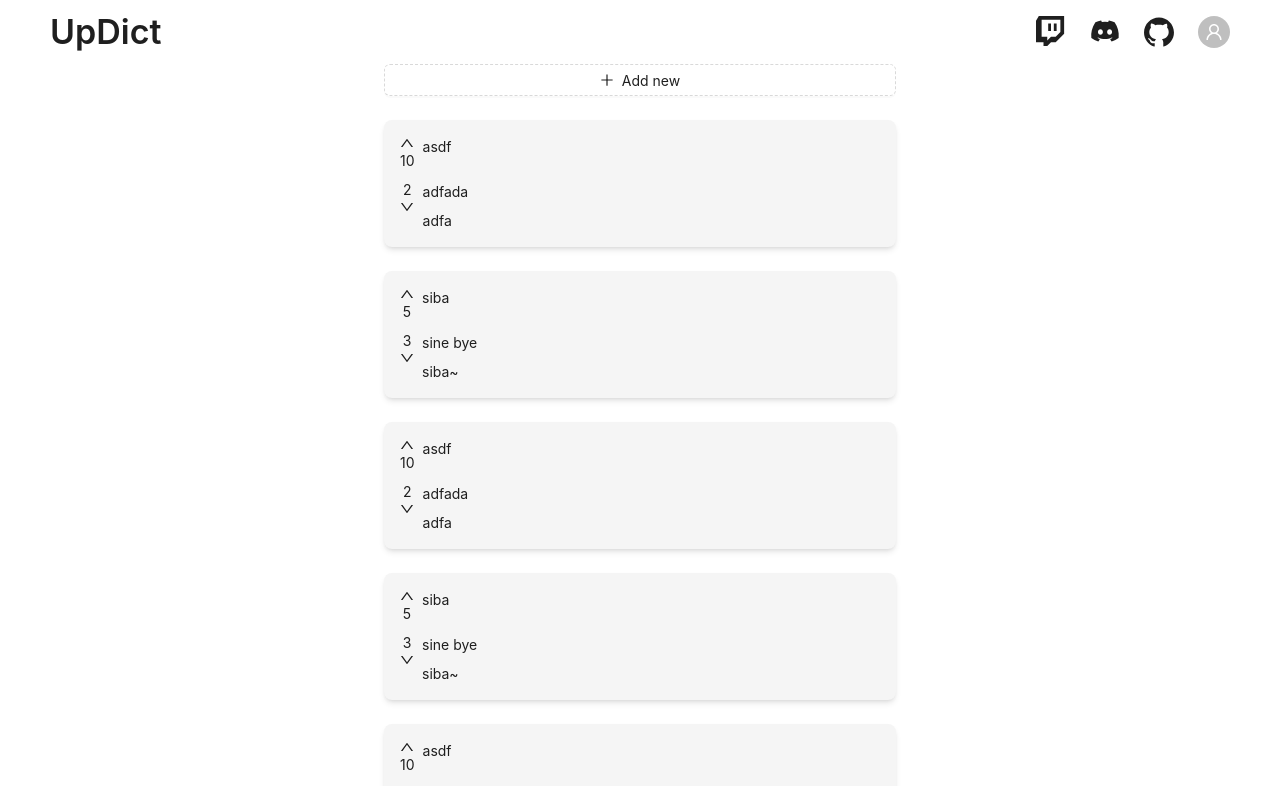
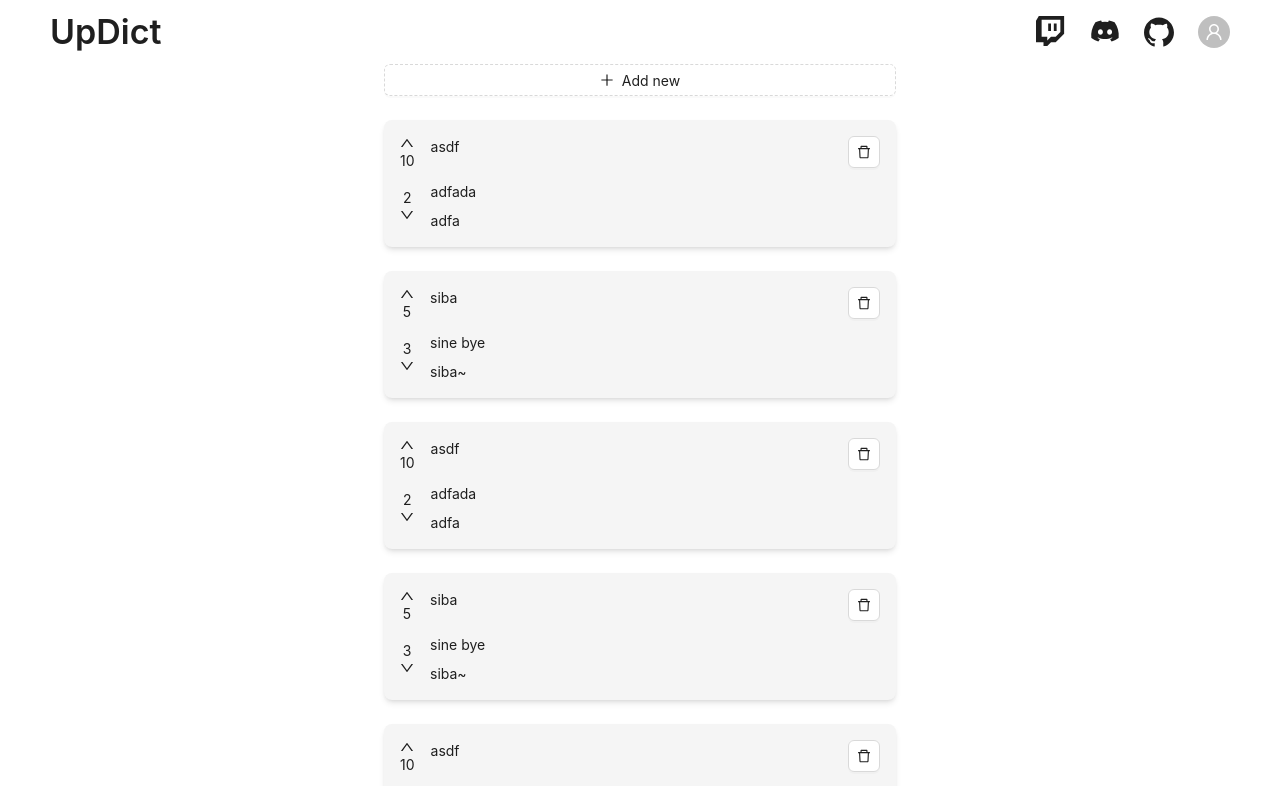
Before and after one commit to abiriadev/sinedict, a React (Vite) app: page / in a window 1280 px wide. Shown: the top 786 px of the page. Built offline with nearby package versions, Linux system fonts and the light colour scheme.

Commit message:
feat: re-align article card to support delete button

```diff
--- a/src/Article.tsx
+++ b/src/Article.tsx
@@ -1,6 +1,10 @@
-import { Flex } from 'antd'
+import { Button, Flex } from 'antd'
 import { ArticleData } from './interface'
-import { UpOutlined, DownOutlined } from '@ant-design/icons'
+import {
+	UpOutlined,
+	DownOutlined,
+	DeleteOutlined,
+} from '@ant-design/icons'
 
 export const Article = ({
 	word,
@@ -11,8 +15,8 @@ export const Article = ({
 }: ArticleData) => {
 	return (
 		<div className="p-4 bg-neutral-100 rounded-lg shadow-md">
-			<Flex gap="small">
-				<Flex vertical align="center" gap="small">
+			<Flex gap="middle">
+				<Flex vertical align="center" gap="middle">
 					<Flex vertical align="center">
 						<UpOutlined />
 						<span>{up}</span>
@@ -22,7 +26,12 @@ export const Article = ({
 						<DownOutlined />
 					</Flex>
 				</Flex>
-				<Flex vertical align="start" gap="large">
+				<Flex
+					vertical
+					align="start"
+					gap="large"
+					className="mr-auto"
+				>
 					<h3>{word}</h3>
 					<Flex
 						vertical
@@ -33,6 +42,9 @@ export const Article = ({
 						<p>{example}</p>
 					</Flex>
 				</Flex>
+				<Flex vertical>
+					<Button icon={<DeleteOutlined />} />
+				</Flex>
 			</Flex>
 		</div>
 	)
```
